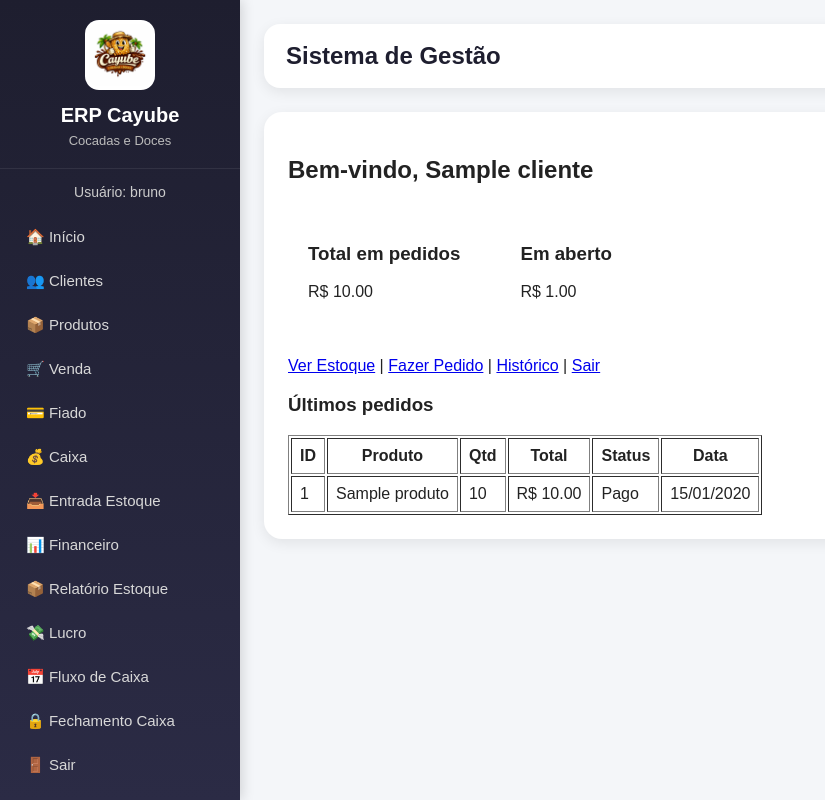
After one commit to bruno210882-arch/erp_cayube, a Flask app: page /cliente in a window 1280 px wide. The commit adds this page. Shown: the whole page, without its empty margins (0-825 px from the left). Run offline with Flask 3, Linux system fonts and the light colour scheme; a user stored in the database is signed in; tables that the repository leaves empty hold one stand-in row (values such as "Sample post").

Commit message:
area do cliente

```diff
--- a/app.py
+++ b/app.py
@@ -29,12 +29,23 @@ app.config["SQLALCHEMY_TRACK_MODIFICATIONS"] = False
 
 db = SQLAlchemy(app)
 
+
 # ================= LOGIN OBRIGATÓRIO =================
 def login_obrigatorio(f):
     @wraps(f)
     def decorated_function(*args, **kwargs):
         if "usuario_id" not in session:
             return redirect(url_for("login"))
+        return f(*args, **kwargs)
+    return decorated_function
+
+
+def login_cliente_obrigatorio(f):
+    @wraps(f)
+    def decorated_function(*args, **kwargs):
+        if "cliente_id" not in session:
+            flash("Faça login para acessar a área do cliente.", "danger")
+            return redirect(url_for("login_cliente"))
         return f(*args, **kwargs)
     return decorated_function
 
@@ -50,10 +61,20 @@ class Usuario(db.Model):
 
 class Cliente(db.Model):
     id = db.Column(db.Integer, primary_key=True)
-    nome = db.Column(db.String(100), nullable=False)
-    telefone = db.Column(db.String(20))
+    nome = db.Column(db.String(100))
     local = db.Column(db.String(100))
     divida = db.Column(db.Float, default=0)
+    telefone = db.Column(db.String(20), unique=True)
+    senha_hash = db.Column(db.String(255))
+    ativo = db.Column(db.Boolean, default=True)
+
+    def set_senha(self, senha):
+        self.senha_hash = generate_password_hash(senha)
+
+    def check_senha(self, senha):
+        if not self.senha_hash:
+            return False
+        return check_password_hash(self.senha_hash, senha)
 
 
 class Produto(db.Model):
@@ -223,12 +244,19 @@ def add_cliente():
     try:
         novo = Cliente(
             nome=request.form["nome"],
-            telefone=request.form.get("telefone", ""),
-            local=request.form.get("local", "")
+            telefone=request.form.get("telefone", "").strip(),
+            local=request.form.get("local", "").strip(),
+            ativo=True
         )
+
+        # senha padrão inicial
+        novo.set_senha("123456")
+
         db.session.add(novo)
         db.session.commit()
+        flash("Cliente cadastrado com sucesso. Senha padrão: 123456", "success")
         return redirect(url_for("clientes"))
+
     except Exception as e:
         db.session.rollback()
         return f"Erro ao cadastrar cliente: {str(e)}"
@@ -242,6 +270,26 @@ def excluir_cliente(id):
         db.session.delete(cliente)
         db.session.commit()
     return redirect(url_for("clientes"))
+
+
+@app.route("/definir_senha_cliente/<int:cliente_id>", methods=["GET", "POST"])
+@login_obrigatorio
+def definir_senha_cliente(cliente_id):
+    cliente = Cliente.query.get_or_404(cliente_id)
+
+    if request.method == "POST":
+        senha = request.form.get("senha", "").strip()
+
+        if not senha:
+            flash("Digite uma senha válida.", "danger")
+            return redirect(url_for("definir_senha_cliente", cliente_id=cliente.id))
+
+        cliente.set_senha(senha)
+        db.session.commit()
+        flash("Senha definida com sucesso.", "success")
+        return redirect(url_for("clientes"))
+
+    return render_template("definir_senha_cliente.html", cliente=cliente)
 
 
 # ================= PRODUTOS =================
@@ -621,12 +669,12 @@ def fluxo_caixa():
 
     relatorio = []
     for dia, valores in fluxo_por_dia.items():
-        saldo = valores["entradas"] - valores["saidas"]
+        saldo_dia = valores["entradas"] - valores["saidas"]
         relatorio.append({
             "data": dia,
             "entradas": valores["entradas"],
             "saidas": valores["saidas"],
-            "saldo": saldo
+            "saldo": saldo_dia
         })
 
     relatorio.sort(key=lambda x: x["data"], reverse=True)
@@ -773,6 +821,143 @@ def backup():
         return f"Erro ao gerar backup: {str(e)}"
 
 
+# ================= ÁREA DO CLIENTE =================
+@app.route("/cliente/login", methods=["GET", "POST"])
+def login_cliente():
+    if request.method == "POST":
+        telefone = request.form.get("telefone", "").strip()
+        senha = request.form.get("senha", "").strip()
+
+        cliente = Cliente.query.filter_by(telefone=telefone, ativo=True).first()
+
+        if cliente and cliente.check_senha(senha):
+            session["cliente_id"] = cliente.id
+            session["cliente_nome"] = cliente.nome
+            flash("Login realizado com sucesso.", "success")
+            return redirect(url_for("cliente_dashboard"))
+        else:
+            flash("Telefone ou senha inválidos.", "danger")
+
+    return render_template("cliente_login.html")
+
+
+@app.route("/cliente/logout")
+def cliente_logout():
+    session.pop("cliente_id", None)
+    session.pop("cliente_nome", None)
+    flash("Você saiu da área do cliente.", "success")
+    return redirect(url_for("login_cliente"))
+
+
+@app.route("/cliente")
+@login_cliente_obrigatorio
+def cliente_dashboard():
+    cliente = Cliente.query.get_or_404(session["cliente_id"])
+
+    pedidos = (
+        db.session.query(Venda, Produto)
+        .join(Produto, Venda.produto_id == Produto.id)
+        .filter(Venda.cliente_id == cliente.id)
+        .order_by(Venda.data.desc())
+        .all()
+    )
+
+    total_pedidos = sum((venda.total or 0) for venda, _produto in pedidos)
+    total_aberto = cliente.divida or 0
+
+    return render_template(
+        "cliente_dashboard.html",
+        cliente=cliente,
+        pedidos=pedidos,
+        total_pedidos=total_pedidos,
+        total_aberto=total_aberto
+    )
+
+
+@app.route("/cliente/estoque")
+@login_cliente_obrigatorio
+def cliente_estoque():
+    produtos = Produto.query.filter(Produto.estoque > 0).all()
+    return render_template("cliente_estoque.html", produtos=produtos)
+
+
+@app.route("/cliente/pedido", methods=["GET", "POST"])
+@login_cliente_obrigatorio
+def cliente_pedido():
+    cliente = Cliente.query.get_or_404(session["cliente_id"])
+    produtos = Produto.query.filter(Produto.estoque > 0).all()
+
+    if request.method == "POST":
+        try:
+            produto_id = int(request.form["produto"])
+            quantidade = int(request.form["quantidade"])
+
+            produto = Produto.query.get_or_404(produto_id)
+
+            if quantidade <= 0:
+                flash("Quantidade inválida.", "danger")
+                return redirect(url_for("cliente_pedido"))
+
+            if produto.estoque < quantidade:
+                flash("Estoque insuficiente.", "danger")
+                return redirect(url_for("cliente_pedido"))
+
+            total = (produto.preco or 0) * quantidade
+
+            nova = Venda(
+                produto_id=produto.id,
+                cliente_id=cliente.id,
+                quantidade=quantidade,
+                total=total,
+                pago=False,
+                forma_pagamento="pedido_cliente",
+                data=datetime.utcnow()
+            )
+
+            produto.estoque -= quantidade
+            cliente.divida = (cliente.divida or 0) + total
+
+            mov_estoque = MovimentoEstoque(
+                produto_id=produto.id,
+                tipo="saida",
+                quantidade=quantidade,
+                motivo="Pedido do cliente"
+            )
+
+            db.session.add(nova)
+            db.session.add(mov_estoque)
+            db.session.commit()
+
+            flash("Pedido realizado com sucesso.", "success")
+            return redirect(url_for("cliente_dashboard"))
+
+        except Exception as e:
+            db.session.rollback()
+            return f"Erro ao registrar pedido do cliente: {str(e)}"
+
+    return render_template("cliente_pedido.html", produtos=produtos)
+
+
+@app.route("/cliente/historico")
+@login_cliente_obrigatorio
+def cliente_historico():
+    cliente = Cliente.query.get_or_404(session["cliente_id"])
+
+    pedidos = (
+        db.session.query(Venda, Produto)
+        .join(Produto, Venda.produto_id == Produto.id)
+        .filter(Venda.cliente_id == cliente.id)
+        .order_by(Venda.data.desc())
+        .all()
+    )
+
+    return render_template(
+        "cliente_historico.html",
+        cliente=cliente,
+        pedidos=pedidos
+    )
+
+
 # ================= RESET =================
 @app.route("/resetar_banco")
 @login_obrigatorio
@@ -780,6 +965,8 @@ def resetar_banco():
     db.drop_all()
     db.create_all()
     return "Banco resetado com sucesso!"
+
+
 # ================= RUN =================
 if __name__ == "__main__":
     app.run(debug=True)
--- /dev/null
+++ b/templates/cliente_dashboard.html
@@ -0,0 +1,54 @@
+{% extends "base.html" %}
+{% block conteudo %}
+
+<h2>Bem-vindo, {{ cliente.nome }}</h2>
+
+<div style="display:flex; gap:20px; margin-bottom:20px;">
+    <div style="background:#fff; padding:20px; border-radius:10px;">
+        <h3>Total em pedidos</h3>
+        <p>R$ {{ "%.2f"|format(total_pedidos) }}</p>
+    </div>
+
+    <div style="background:#fff; padding:20px; border-radius:10px;">
+        <h3>Em aberto</h3>
+        <p>R$ {{ "%.2f"|format(total_aberto) }}</p>
+    </div>
+</div>
+
+<p>
+    <a href="{{ url_for('cliente_estoque') }}">Ver Estoque</a> |
+    <a href="{{ url_for('cliente_pedido') }}">Fazer Pedido</a> |
+    <a href="{{ url_for('cliente_historico') }}">Histórico</a> |
+    <a href="{{ url_for('cliente_logout') }}">Sair</a>
+</p>
+
+<h3>Últimos pedidos</h3>
+<table border="1" cellpadding="8">
+    <tr>
+        <th>ID</th>
+        <th>Produto</th>
+        <th>Qtd</th>
+        <th>Total</th>
+        <th>Status</th>
+        <th>Data</th>
+    </tr>
+
+    {% for venda, produto in pedidos %}
+    <tr>
+        <td>{{ venda.id }}</td>
+        <td>{{ produto.nome }}</td>
+        <td>{{ venda.quantidade }}</td>
+        <td>R$ {{ "%.2f"|format(venda.total) }}</td>
+        <td>
+            {% if venda.pago %}
+                Pago
+            {% else %}
+                Em aberto
+            {% endif %}
+        </td>
+        <td>{{ venda.data.strftime('%d/%m/%Y') }}</td>
+    </tr>
+    {% endfor %}
+</table>
+
+{% endblock %}
--- a/templates/clientes.html
+++ b/templates/clientes.html
@@ -66,5 +66,7 @@
     </tr>
     {% endfor %}
 </table>
-
+<a href="{{ url_for('definir_senha_cliente', cliente_id=c.id) }}">
+    Definir senha
+</a>
 {% endblock %}
```
Also changed, not shown: templates/cliente_estoque.html (added, +22 -0 lines), templates/cliente_historico.html (added, +34 -0 lines), templates/cliente_login.html (added, +57 -0 lines), templates/cliente_pedido.html (added, +26 -0 lines), templates/definir_senha_cliente.html (added, +15 -0 lines).
